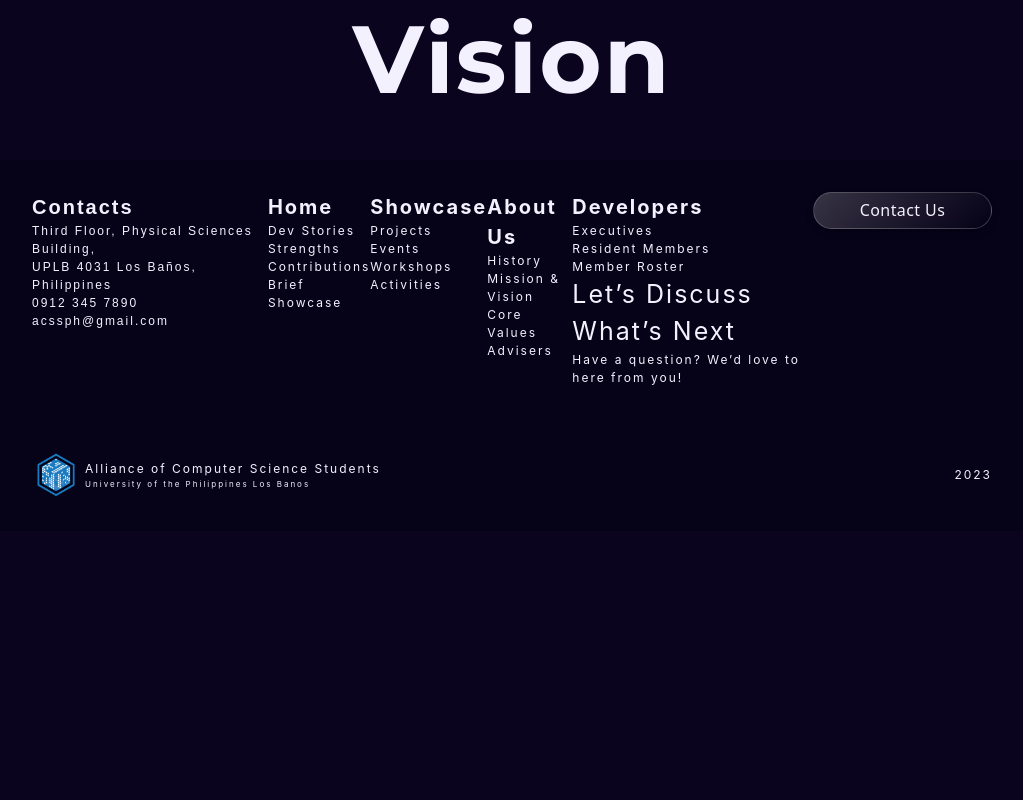
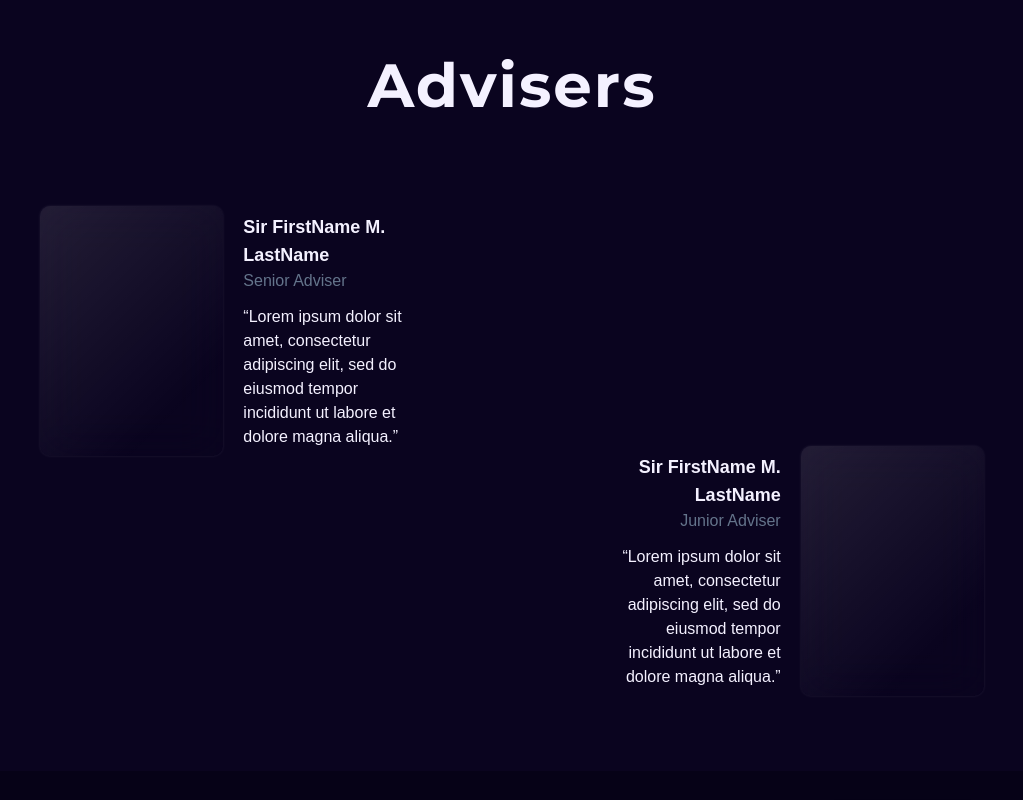
Before and after one commit to yuntaozhu/CMGWebsite, a SvelteKit app: page /AboutUs in a window 1280 px wide. Shown: the part 1740-2540 px from the top of the page, without its empty margins (128-1151 px from the left). Before the commit the page ends 2271 px from the top, so only its background shows below. Built offline with nearby package versions, Linux system fonts and the light colour scheme.

Commit message:
feat: About Us | Advisers

```diff
--- a/src/components/organisms/AboutUs/Advisers.svelte
+++ b/src/components/organisms/AboutUs/Advisers.svelte
@@ -1,14 +1,65 @@
-<div class="container">
-  <h1>Vision</h1>
+<div class="advisers flex flex-col justify-center items-center">
+  <h3>Advisers</h3>
+  <div class="advisers-content flex flex-row">
+    <div class="advisers__container flex grow justify-end self-start w-1/2">
+      <div class="flex flex-row p-10 gap-5 text-left w-4/5 items-center">
+        <div class="card" />
+        <div class="flex flex-col gap-3 justify-self-center">
+          <div class="flex flex-col">
+            <p class="text-lg font-bold">Sir FirstName M. LastName</p>
+            <p class="text-base font-extralight text-slate-500">
+              Senior Adviser
+            </p>
+          </div>
+          <p class="text-base font-extralight w-4/5">
+            “Lorem ipsum dolor sit amet, consectetur adipiscing elit, sed do
+            eiusmod tempor incididunt ut labore et dolore magna aliqua.”
+          </p>
+        </div>
+      </div>
+    </div>
+    <div class="advisers__container flex grow justify-start self-end w-1/2">
+      <div class="flex flex-row p-10 gap-5 text-right w-4/5 items-center">
+        <div class="flex flex-col gap-3 justify-self-center">
+          <div class="flex flex-col">
+            <p class="text-lg font-bold">Sir FirstName M. LastName</p>
+            <p class="text-base font-extralight text-slate-500">
+              Junior Adviser
+            </p>
+          </div>
+          <p class="text-base font-extralight w-4/5 self-end">
+            “Lorem ipsum dolor sit amet, consectetur adipiscing elit, sed do
+            eiusmod tempor incididunt ut labore et dolore magna aliqua.”
+          </p>
+        </div>
+        <div class="card" />
+      </div>
+    </div>
+  </div>
 </div>
 
 <style>
-  .container {
-    width: 100%;
-    height: 25vh;
-    display: flex;
-    padding: 2rem;
-    justify-content: center;
-    align-items: center;
+  .advisers {
+    margin-top: 5rem;
+  }
+  .advisers-content {
+    height: 80vh;
+  }
+  .advisers__container {
+    height: 50vh;
+  }
+  .card {
+    width: 250px;
+    height: 250px;
+    border-radius: 10px;
+    background: linear-gradient(
+      135deg,
+      rgba(255, 255, 255, 0.1) 0%,
+      rgba(255, 255, 255, 0) 80%
+    );
+    box-shadow: 0 0 3px rgba(255, 255, 255, 0.1);
+    backdrop-filter: blur(21px);
+    padding: 5rem;
+    text-align: center;
   }
 </style>
```
